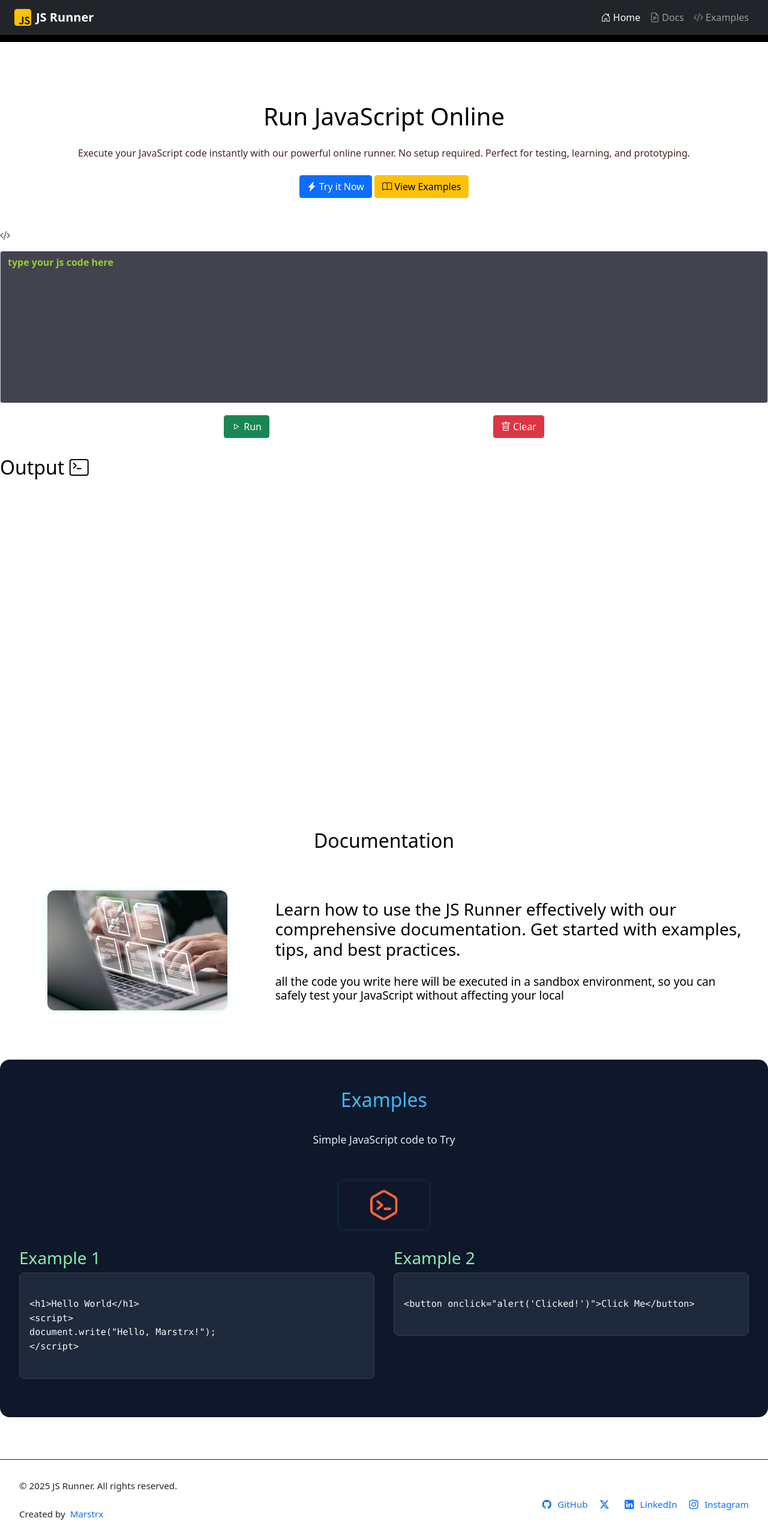
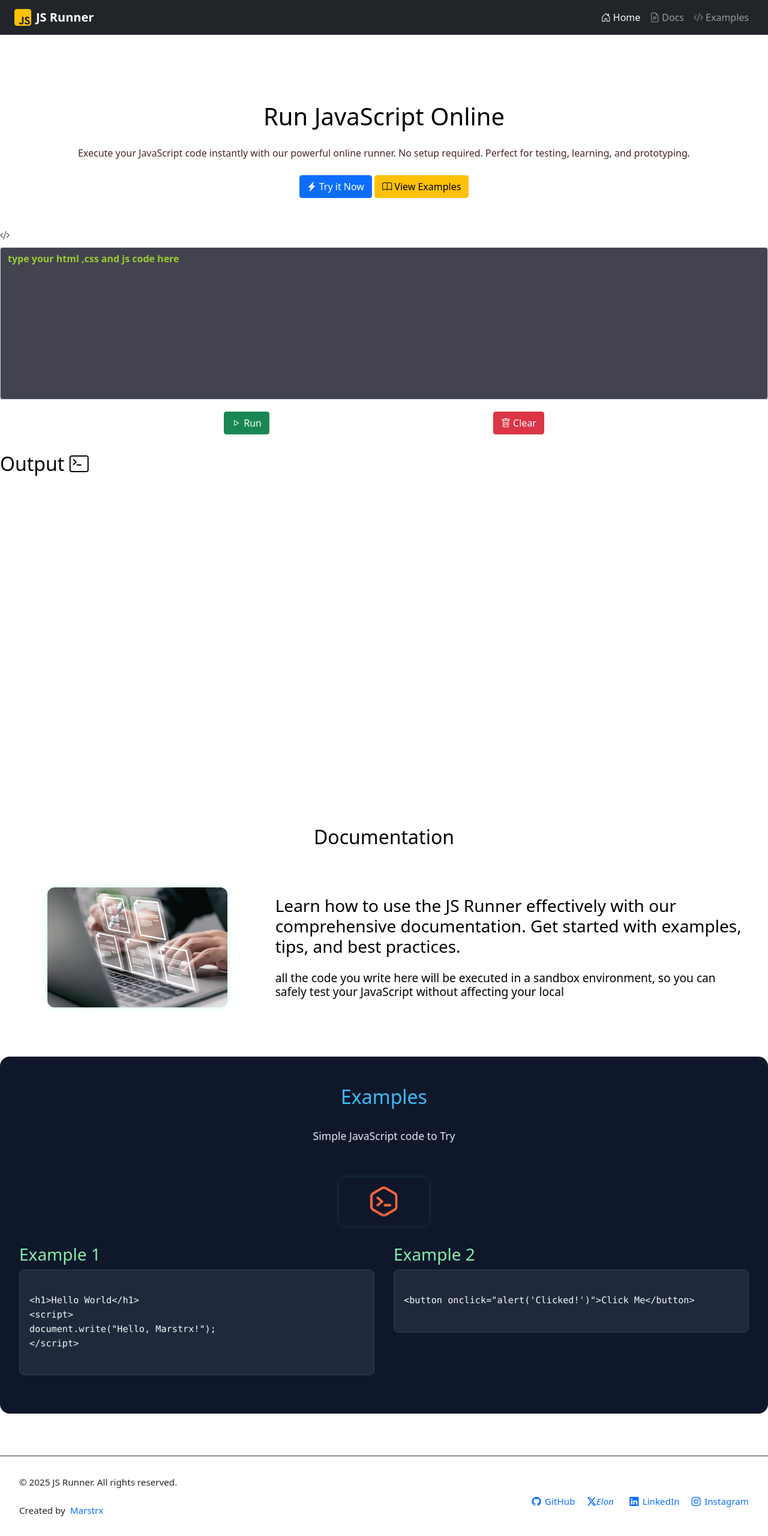
Before and after one commit to marstrx/run-javascript, a plain HTML site: page index.html in a window 1280 px wide. Shown: the whole page at 60% size. Drawn offline with nearby package versions, Linux system fonts and the light colour scheme; files whose address does not match are found by name.

Commit message:
almost evrything is working

```diff
--- a/index.html
+++ b/index.html
@@ -60,7 +60,7 @@
 <section id="content">
     <form class="codeForm">
             <label for="codeInput" class="form-label"><i class="bi bi-code-slash me-1"></i></label>
-            <textarea class="form-control" name="codeInput" id="codeInput" rows="10" cols="10" placeholder="type your js code here"></textarea>
+            <textarea class="form-control" name="codeInput" id="codeInput" rows="10" cols="10" placeholder="type your html ,css and js code here"></textarea>
             <div class="contentBtns">
                 <button type="button" id="runBtn" class="btn btn-success">
                     <i class="bi bi-play"></i>
@@ -134,10 +134,10 @@ document.write("Hello, Marstrx!");
       <p>Created by <a href="https://github.com/marstrx" target="_blank">Marstrx</a></p>
     </div>
     <div>
-      <a href="https://github.com/marstrx" target="_blank"><i class="bi bi-github"></i> GitHub</a>
-      <a href="#"><i class="bi bi-twitter-x"></i> </a>
-      <a href="#"><i class="bi bi-linkedin"></i> LinkedIn</a>
-      <a href="#"><i class="bi bi-instagram"></i> Instagram</a>
+      <a href="https://github.com/marstrx" target="_blank"><i class="bi bi-github"></i>GitHub</a>
+      <a href="https://x.com/marstr__1"><i class="bi bi-twitter-x">Elon</i></a>
+      <a href="#"><i class="bi bi-linkedin"></i>LinkedIn</a>
+      <a href="#"><i class="bi bi-instagram"></i>Instagram</a>
     </div>
   </div>
 </footer>
--- a/script.js
+++ b/script.js
@@ -1,6 +1,7 @@
 const codeInput = document.getElementById('codeInput');
 const runButton = document.getElementById('runBtn');
 const outputContent = document.getElementById('outputContent');
+const clearBtn = document.getElementById('clearBtn');
 
 runButton.addEventListener('click', () => {
     const content = codeInput.value;
@@ -11,3 +12,8 @@ runButton.addEventListener('click', () => {
         outputContent.srcdoc = `<p style="color:red;">Error: ${e.message}</p>`;
     }
 });
+
+clearBtn.addEventListener('click', () => {
+    codeInput.value = '';
+    outputContent.srcdoc = '';
+});
--- a/style.css
+++ b/style.css
@@ -12,7 +12,6 @@ header {
     left: 0;
     width: 100%;
     height: 70px;
-    background-color: #000;
     z-index: 1000;
 }
 
@@ -34,9 +33,9 @@ header {
 }
 
 
-.codeForm label{
-    font-size: 17px;
-    font-weight: bold;
+.codeForm label i{
+    width: 70px;
+    height: 70px;
     margin-bottom: 12px;
 }
 .codeForm textarea{
```
